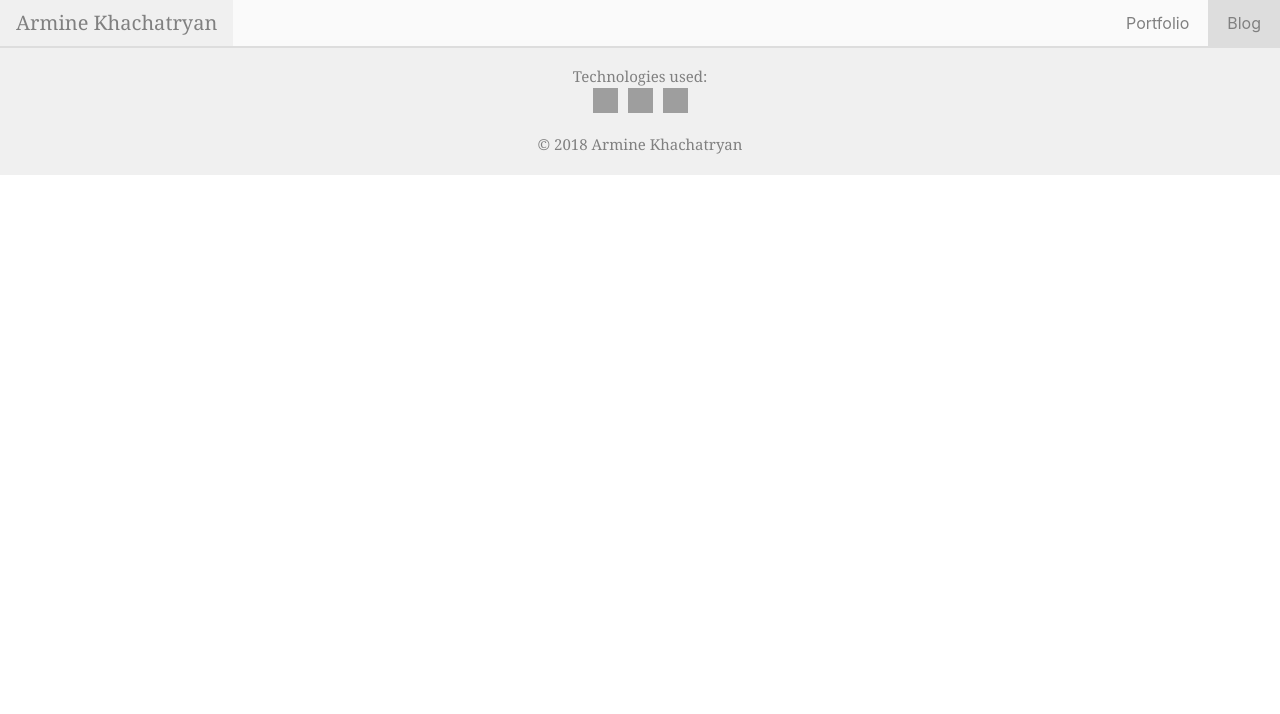
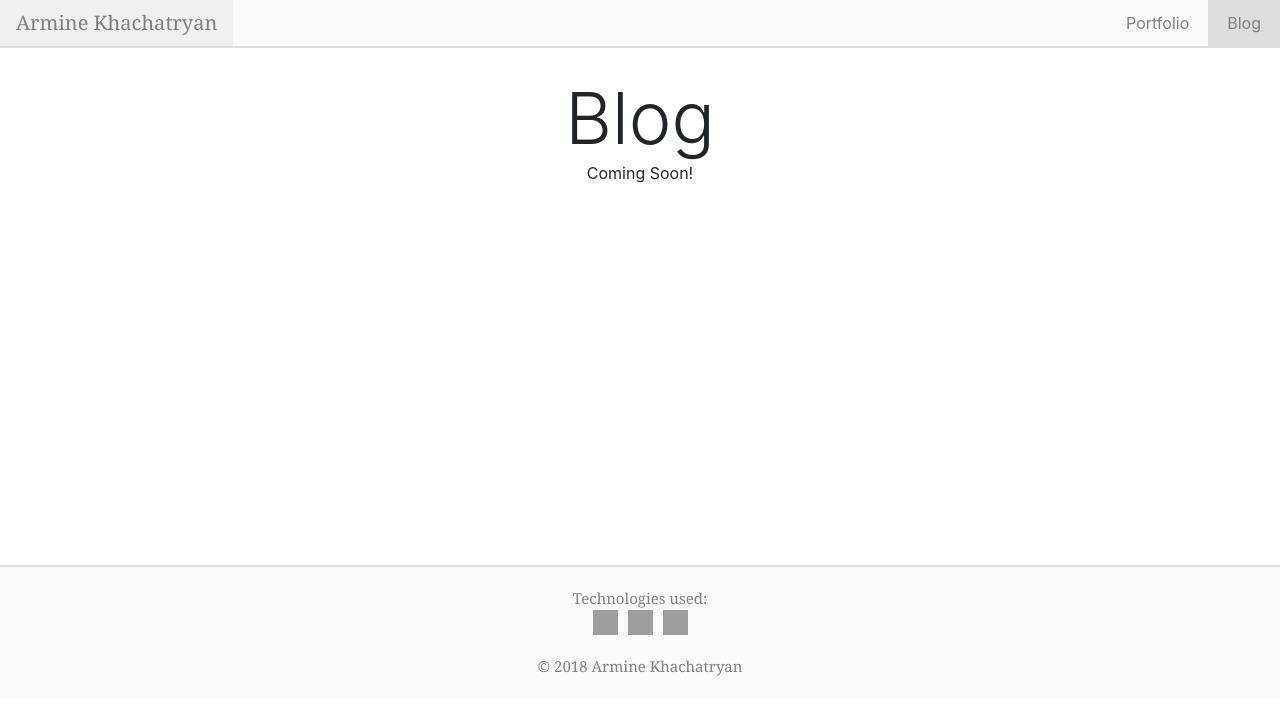
Before and after one commit to arminekhachatryan94/resume, an Angular app: page /blog in a window 1280 px wide. Before the commit this address led to /. Shown: the top 714 px of the page. Built offline with nearby package versions, Linux system fonts and the light colour scheme; grey boxes are pictures that could not be loaded.

Commit message:
add blog

```diff
--- a/src/app/app.module.ts
+++ b/src/app/app.module.ts
@@ -9,13 +9,15 @@ import { PortfolioComponent } from './views/portfolio/portfolio.component';
 
 import { routingModule } from './app.routing';
 import { FooterComponent } from './components/footer/footer.component';
+import { BlogComponent } from './views/blog/blog.component';
 
 @NgModule({
   declarations: [
     AppComponent,
     NavComponent,
     PortfolioComponent,
-    FooterComponent
+    FooterComponent,
+    BlogComponent
   ],
   imports: [
     BrowserModule,
--- a/src/app/app.routing.ts
+++ b/src/app/app.routing.ts
@@ -1,9 +1,11 @@
 import { ModuleWithProviders } from "@angular/core";
 import { RouterModule, Routes } from '@angular/router';
 import { PortfolioComponent } from "./views/portfolio/portfolio.component";
+import { BlogComponent } from "./views/blog/blog.component";
 
 const routes: Routes = [
-    { path: '', component: PortfolioComponent }
+    { path: '', component: PortfolioComponent },
+    { path: 'blog', component: BlogComponent }
 ];
 
 export const routingModule: ModuleWithProviders = RouterModule.forRoot(routes);
--- a/src/app/components/footer/footer.component.css
+++ b/src/app/components/footer/footer.component.css
@@ -1,5 +1,8 @@
 .bg--light-gray {
-    background-color: rgb(240, 240, 240);
+    background-color: rgb(250, 250, 250);
+}
+.border--top {
+    border-top: 2px solid rgb(221, 221, 221);
 }
 .tool:not(:first-child) {
     padding-left: 10px;
--- a/src/app/components/footer/footer.component.html
+++ b/src/app/components/footer/footer.component.html
@@ -1,4 +1,4 @@
-<div class="bg--light-gray footer-padding font text--gray">
+<div class="bg--light-gray border--top footer-padding font text--gray">
   <div class="text-center">
     <div>Technologies used:</div>
     <div>
--- a/src/app/components/nav/nav.component.html
+++ b/src/app/components/nav/nav.component.html
@@ -21,7 +21,7 @@
       <div [routerLink]="['']" class="nav-link" (click)="onClick('Portfolio')" (mouseover)="onMouseOver('portfolio')" (mouseleave)="onMouseLeave('portfolio')">Portfolio</div>
     </li>
     <li id="blog" class="nav-item padding">
-      <div class="nav-link" (mouseover)="onMouseOver('blog')" (click)="onClick('Blog')" (mouseleave)="onMouseLeave('blog')">Blog</div>
+      <div [routerLink]="['blog']" class="nav-link" (mouseover)="onMouseOver('blog')" (click)="onClick('Blog')" (mouseleave)="onMouseLeave('blog')">Blog</div>
     </li>
   </ul>
 </nav>
--- /dev/null
+++ b/src/app/views/blog/blog.component.css
@@ -0,0 +1,6 @@
+.padding-top {
+    padding-top: 30px;
+}
+.height--500 {
+    height: 520px;
+}
--- /dev/null
+++ b/src/app/views/blog/blog.component.html
@@ -0,0 +1,6 @@
+<div class="height--500">
+  <div class="padding-top text-center">
+    <div class="display-3">Blog</div>
+    <div>Coming Soon!</div>
+  </div>
+</div>
--- /dev/null
+++ b/src/app/views/blog/blog.component.ts
@@ -0,0 +1,15 @@
+import { Component, OnInit } from '@angular/core';
+
+@Component({
+  selector: 'app-blog',
+  templateUrl: './blog.component.html',
+  styleUrls: ['./blog.component.css']
+})
+export class BlogComponent implements OnInit {
+
+  constructor() { }
+
+  ngOnInit() {
+  }
+
+}
--- a/src/app/views/portfolio/portfolio.component.ts
+++ b/src/app/views/portfolio/portfolio.component.ts
@@ -101,7 +101,7 @@ export class PortfolioComponent implements OnInit {
         start_date: 'Sept 2018',
         end_date: 'present',
         company: 'META+Lab',
-        position: 'Software Developer',
+        position: 'Software Engineer',
         projects: [
           {
             name: '10Letters',
@@ -110,8 +110,8 @@ export class PortfolioComponent implements OnInit {
               'Refactored and improved query efficiency with eager loading',
               'Styled new pages', 'Created middleware',
               'Refactored functions to API and used Axios to get the data',
-              'Currently using Vue Croppa to crop and upload profile images',
-              'Technolgies: Laravel, Vue.js, MySQL, SASS'
+              'Utilized Vue Croppa to crop and upload profile images',
+              'Technolgies: Laravel, Vue.js, MySQL, SASS, Docker'
             ],
           }
         ]
```
Also changed, not shown: 1 other file (tests, documents, lock files or other folders).
